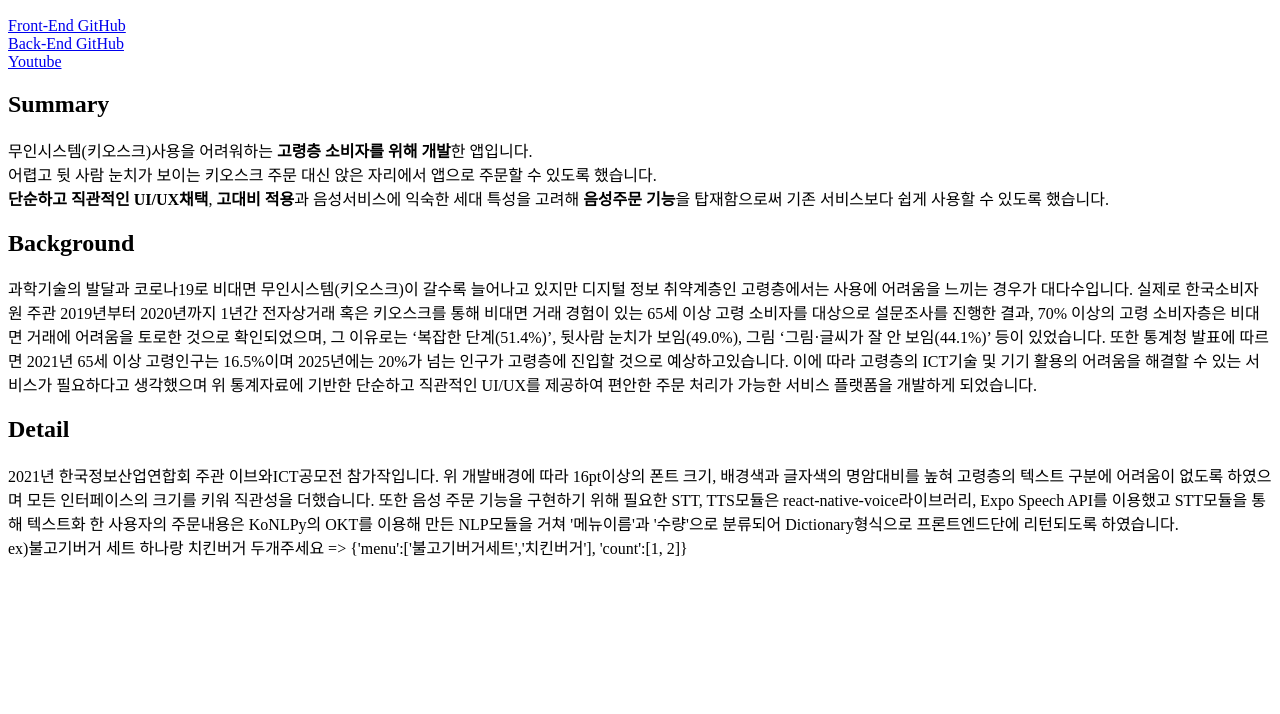
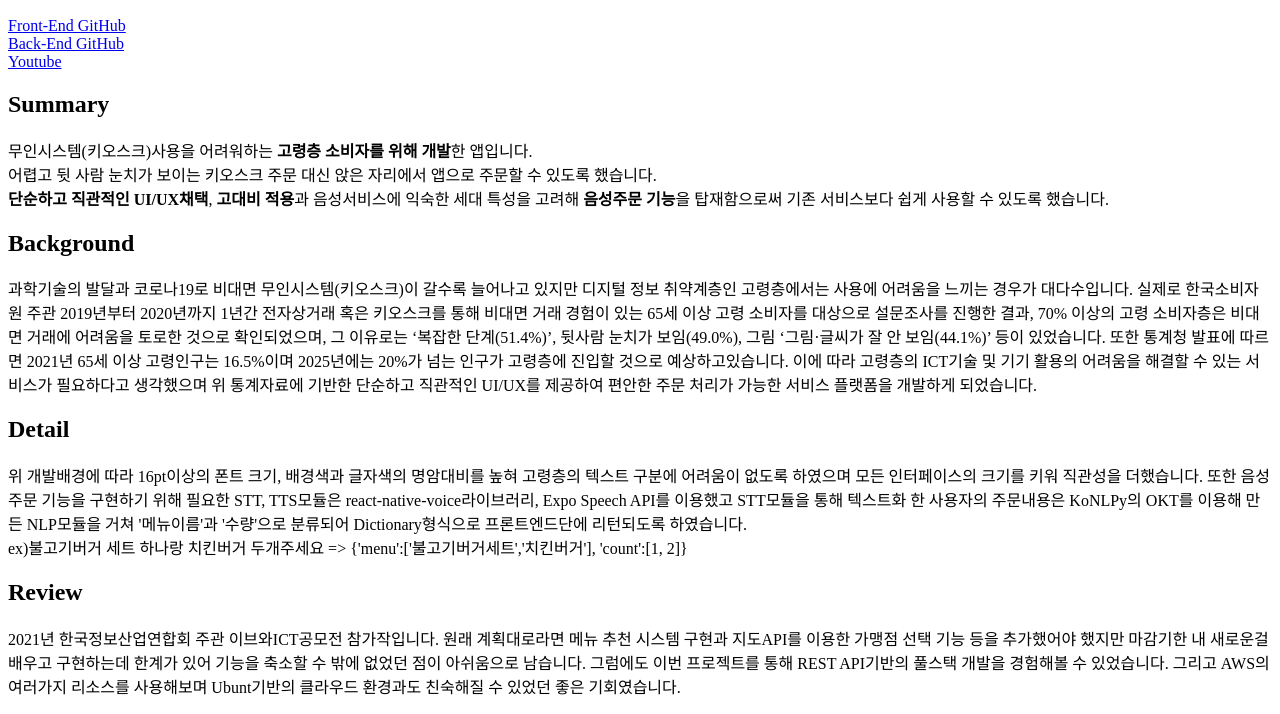
Before and after one commit to brotherstone97/brotherstone97.github.io, a plain HTML site: page project_kibwa.html in a window 1280 px wide. Shown: the part 119-833 px from the top of the page. Before the commit the page ends 800 px from the top, so only its background shows below. Drawn offline with Linux system fonts and the light colour scheme.

Commit message:
Complete first project detail

```diff
--- a/project_kibwa.html
+++ b/project_kibwa.html
@@ -33,13 +33,18 @@
 <p><h2>Detail</h2></p>
 
 <p>
-2021년 한국정보산업연합회 주관 이브와ICT공모전 참가작입니다. 위 개발배경에 따라 16pt이상의 폰트 크기, 배경색과 글자색의 명암대비를 높혀
-고령층의 텍스트 구분에 어려움이 없도록 하였으며 모든 인터페이스의 크기를 키워 직관성을 더했습니다.
+위 개발배경에 따라 16pt이상의 폰트 크기, 배경색과 글자색의 명암대비를 높혀 고령층의 텍스트 구분에 어려움이 없도록 하였으며 모든 인터페이스의 크기를 키워 직관성을 더했습니다.
 또한 음성 주문 기능을 구현하기 위해 필요한 STT, TTS모듈은 react-native-voice라이브러리, Expo Speech API를 이용했고 STT모듈을 통해 텍스트화 한 사용자의 주문내용은
 KoNLPy의 OKT를 이용해 만든 NLP모듈을 거쳐 '메뉴이름'과 '수량'으로 분류되어 Dictionary형식으로 프론트엔드단에 리턴되도록 하였습니다.<br/>
 ex)불고기버거 세트 하나랑 치킨버거 두개주세요 => {'menu':['불고기버거세트','치킨버거'], 'count':[1, 2]}
 </p>
 
-
+<p><h2>Review</h2></p>
+<p>
+    2021년 한국정보산업연합회 주관 이브와ICT공모전 참가작입니다. 원래 계획대로라면 메뉴 추천 시스템 구현과 지도API를 이용한 가맹점 선택 기능 등을 추가했어야 했지만
+    마감기한 내 새로운걸 배우고 구현하는데 한계가 있어 기능을 축소할 수 밖에 없었던 점이 아쉬움으로 남습니다.
+    그럼에도 이번 프로젝트를 통해 REST API기반의 풀스택 개발을 경험해볼 수 있었습니다.
+    그리고 AWS의 여러가지 리소스를 사용해보며 Ubunt기반의 클라우드 환경과도 친숙해질 수 있었던 좋은 기회였습니다.
+</p>
 </body>
 </html>
```
